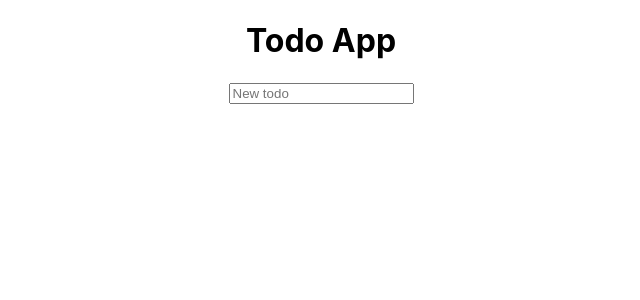
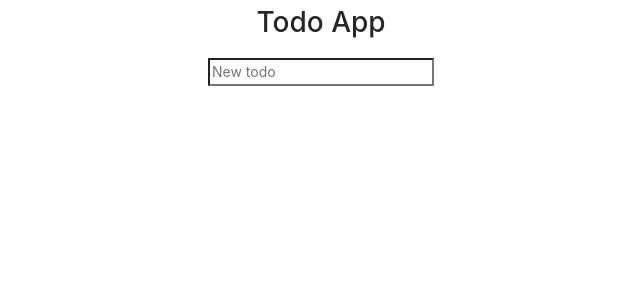
Before and after one commit to leokotman/todo-crud, a React (Create React App) app: page / in a window 1280 px wide. Shown: the top 300 px of the page, without its empty margins (319-959 px from the left). Built offline with nearby package versions, Linux system fonts and the light colour scheme.

Commit message:
fixed not working antd

```diff
--- a/src/App.css
+++ b/src/App.css
@@ -1,3 +1,5 @@
+@import '~antd/dist/antd.css';
+
 .App {
   text-align: center;
 }
```
